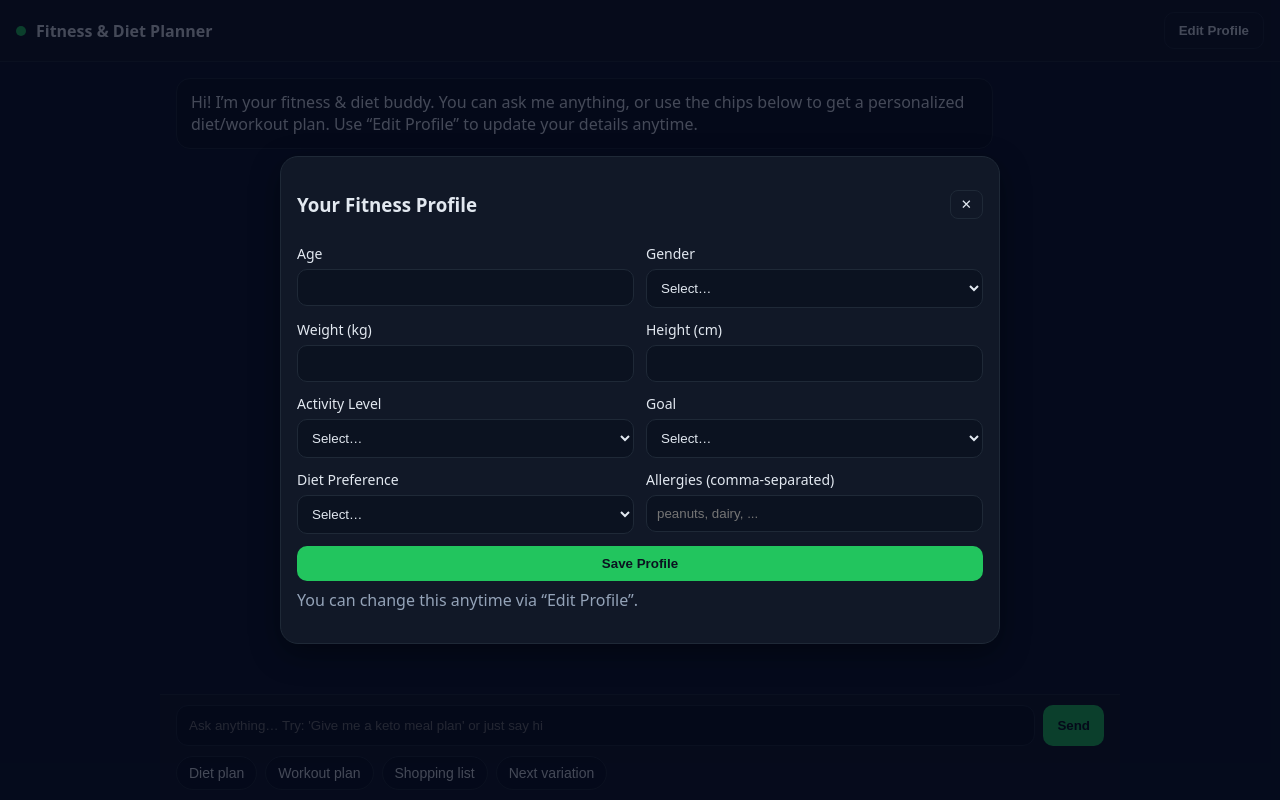
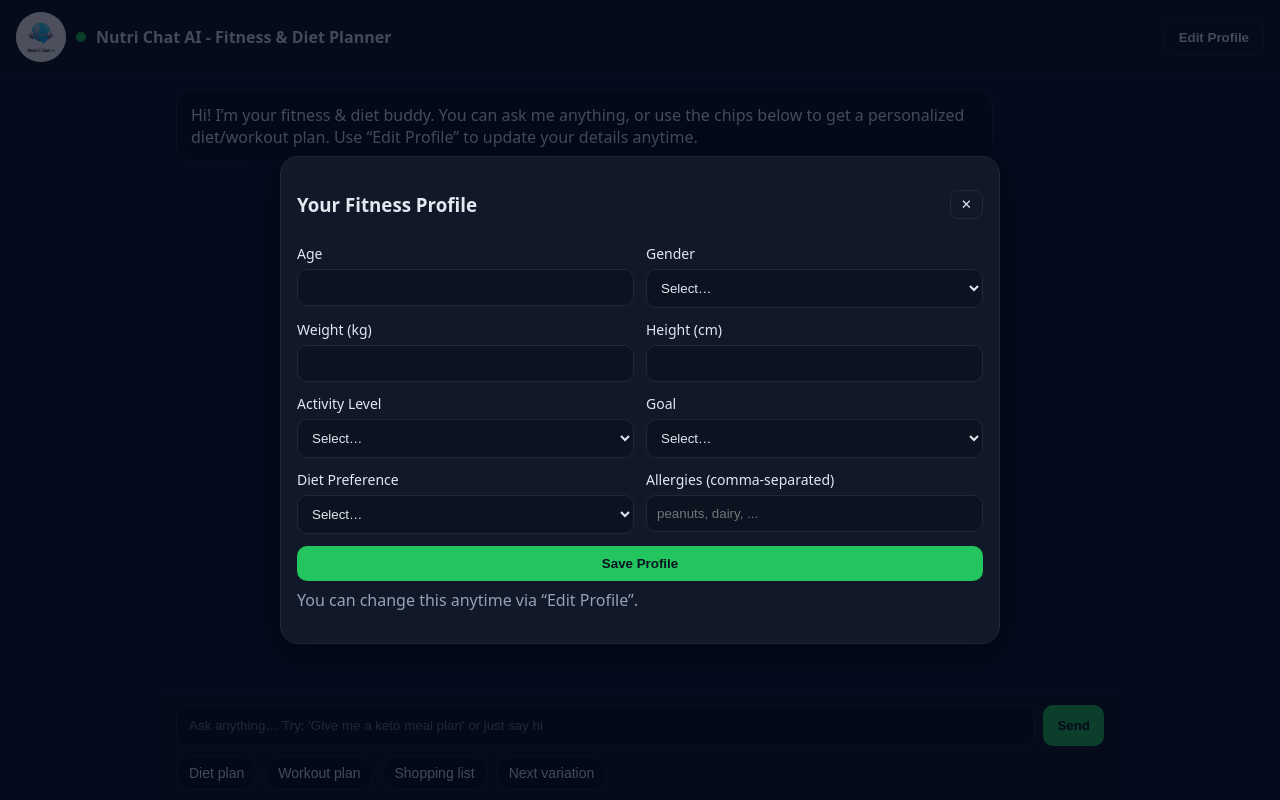
Before and after one commit to emmadi-siddharth-reddy/Fitness-diet-planner-chat-bot, a Flask app: page / in a window 1280 px wide. Run offline with Flask 3, Linux system fonts and the light colour scheme.

Commit message:
add logo

```diff
--- a/static/styles.css
+++ b/static/styles.css
@@ -24,6 +24,12 @@ html, body {
   display:flex; align-items:center; justify-content:space-between;
   padding: 12px 16px; background: var(--panel); border-bottom:1px solid var(--border);
 }
+
+.logo {
+  width: 50px; height: 50px; border-radius: 999px;
+  background: var(--accent); display:flex; align-items:center; justify-content:center;
+}
+
 .brand { display:flex; align-items:center; gap:10px; font-weight:700; }
 .brand .dot { width:10px; height:10px; background: var(--accent); border-radius:999px; }
 
--- a/templates/index.html
+++ b/templates/index.html
@@ -11,8 +11,9 @@
   <div class="app">
     <header class="topbar">
       <div class="brand">
+        <img src="/static/image/logo.png" alt="Nutri Chat AI Logo" class="logo" />
         <div class="dot"></div>
-        <span>Fitness & Diet Planner</span>
+        <span>Nutri Chat AI - Fitness & Diet Planner</span>
       </div>
       <div class="actions">
         <button id="editProfileBtn" class="btn ghost">Edit Profile</button>
```
